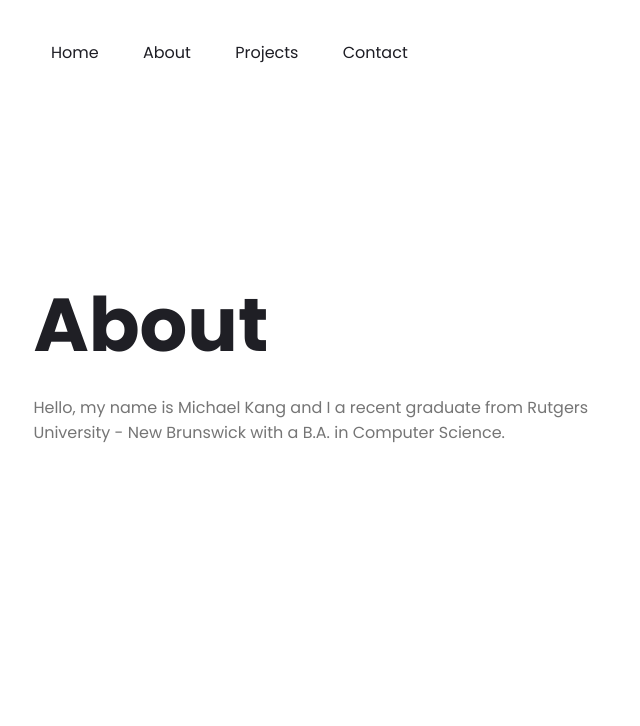
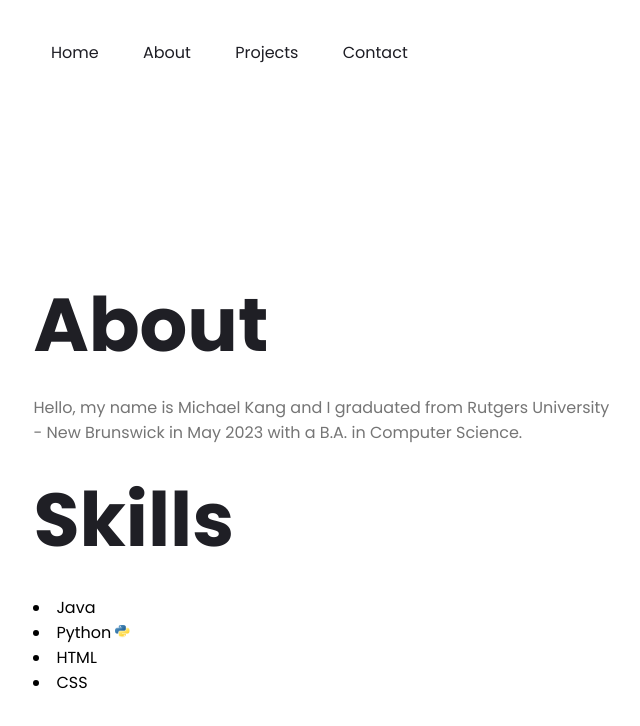
Before and after one commit to mkang2/mkang2.github.io, a plain HTML site: page about.html in a window 1280 px wide. Shown: the whole page, without its empty margins (69-709 px from the left). Drawn offline with Linux system fonts and the light colour scheme.

Commit message:
modified:   about.html 	new file:   python.png

```diff
--- a/about.html
+++ b/about.html
@@ -16,8 +16,15 @@
             </ul>
         <div class="content">
             <h1>About</h1>
-            <p>Hello, my name is Michael Kang and I a recent graduate from Rutgers University - New Brunswick
-                with a B.A. in Computer Science.</p>
+            <p>Hello, my name is Michael Kang and I graduated from Rutgers University - New Brunswick
+                in May 2023 with a B.A. in Computer Science.</p>
+            <h1>Skills</h1>
+            <p>
+                <li>Java</li>
+                <li>Python <img src="python.png" alt="Python Logo" width="15" height="13.5"> </li>
+                <li>HTML</li>
+                <li>CSS</li>
+            </p>
         </div>
     </div>
 </body>
```
Also changed, not shown: python.png (added).
